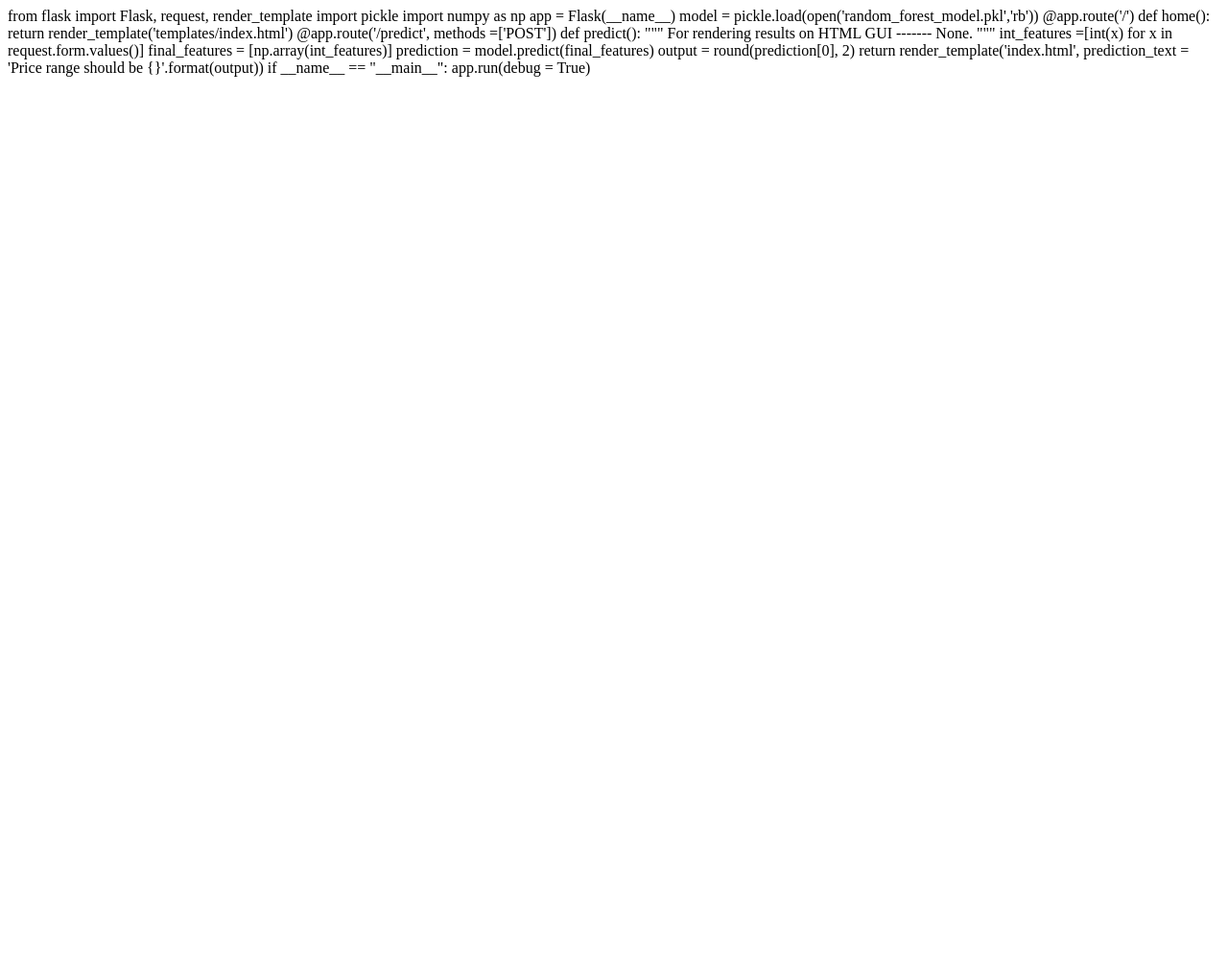
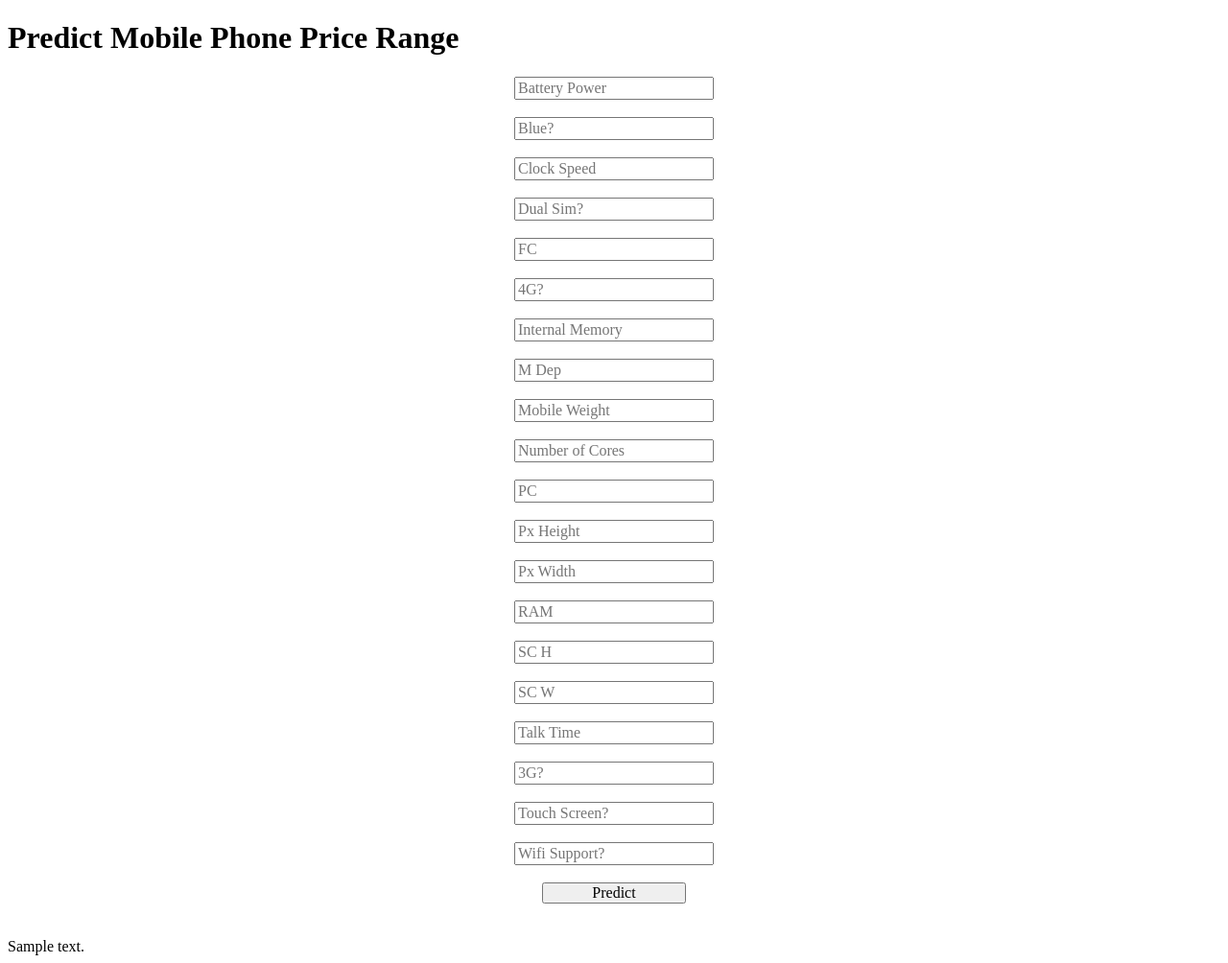
Before and after one commit to BoluAkinlawon/Data-Glacier-Week-4, a Flask app: template templates/index.html in a window 1280 px wide. Shown: the whole page at 96% size. Before the commit the page ends 80 px from the top, so only its background shows below. Run offline with Flask 2, Linux system fonts and the light colour scheme; the template is opened without the code that fills it: most values are stand-ins (such as "Sample title", 1, 10 or a date in 2020); parts of the project's set-up code (start-up, migrations or seed data) failed here and were passed over.

Commit message:
Update index.html

```diff
--- a/templates/index.html
+++ b/templates/index.html
@@ -1,26 +1,70 @@
-from flask import Flask, request, render_template
-import pickle
-import numpy as np
+<!DOCTYPE html>
+<html >
+<!--From https://codepen.io/frytyler/pen/EGdtg-->
+<head>
+  <meta charset="UTF-8">
+  <title>Mobile Phone API</title>
+  <link href='https://fonts.googleapis.com/css?family=Pacifico' rel='stylesheet' type='text/css'>
+<link href='https://fonts.googleapis.com/css?family=Arimo' rel='stylesheet' type='text/css'>
+<link href='https://fonts.googleapis.com/css?family=Hind:300' rel='stylesheet' type='text/css'>
+<link href='https://fonts.googleapis.com/css?family=Open+Sans+Condensed:300' rel='stylesheet' type='text/css'>
 
-app = Flask(__name__)
-model = pickle.load(open('random_forest_model.pkl','rb'))
 
-@app.route('/')
-def home():
-    return render_template('templates/index.html')
 
-@app.route('/predict', methods =['POST'])
-def predict():
-    """
-    For rendering results on HTML GUI
-    -------
-    None.
-    """
-    int_features =[int(x) for x in request.form.values()]
-    final_features = [np.array(int_features)]
-    prediction = model.predict(final_features)
-    output = round(prediction[0], 2)
-    return render_template('index.html', prediction_text = 'Price range should be {}'.format(output))
+ <style>
+ button,
+input,
+select,
+textarea {
+  font-family: inherit;
+  font-size: 100%;
+}
 
-if __name__ == "__main__":
-    app.run(debug = True)
+button {
+  width: 150px;
+  padding: 0;
+  margin: 0;
+  box-sizing: border-box;
+}
+ </style>
+</head>
+
+<body>
+ <div class="login">
+	<h1>Predict Mobile Phone Price Range</h1>
+<center>
+     <!-- Main Input For Receiving Query to our ML -->
+    <form action="{{ url_for('predict')}}"method="post">
+    	<input type="text" name="battery_power" placeholder="Battery Power" required="required" /><br><br>
+        <input type="text" name="blue" placeholder="Blue?" required="required" /><br><br>
+		<input type="text" name="clock_speed" placeholder="Clock Speed" required="required" /><br><br>
+		<input type="text" name="dual_sim" placeholder="Dual Sim?" required="required" /><br><br>
+        <input type="text" name="fc" placeholder="FC" required="required" /><br><br>
+		<input type="text" name="four_g" placeholder="4G?" required="required" /><br><br>
+		<input type="text" name="int_memory" placeholder="Internal Memory" required="required" /><br><br>
+        <input type="text" name="m_dep" placeholder="M Dep" required="required" /><br><br>
+		<input type="text" name="mobile_wt" placeholder="Mobile Weight" required="required" /><br><br>
+		<input type="text" name="n_cores" placeholder="Number of Cores" required="required" /><br><br>
+		<input type="text" name="pc" placeholder="PC" required="required" /><br><br>
+        <input type="text" name="px_height" placeholder="Px Height" required="required" /><br><br>
+		<input type="text" name="px_width" placeholder="Px Width" required="required" /><br><br>
+		<input type="text" name="ram" placeholder="RAM" required="required" /><br><br>
+        <input type="text" name="sc_h" placeholder="SC H" required="required" /><br><br>
+		<input type="text" name="sc_w" placeholder="SC W" required="required" /><br><br>
+		<input type="text" name="talk_time" placeholder="Talk Time" required="required" /><br><br>
+        <input type="text" name="three_g" placeholder="3G?" required="required" /><br><br>
+		<input type="text" name="touch_screen" placeholder="Touch Screen?" required="required" /><br><br>
+		<input type="text" name="wifi" placeholder="Wifi Support?" required="required" /><br><br>
+
+        <button type="submit" class="btn btn-primary btn-block btn-large">Predict</button>
+    </form>
+</center>
+   <br>
+   <br>
+   {{ prediction_text }}
+
+ </div>
+
+
+</body>
+</html>
```
